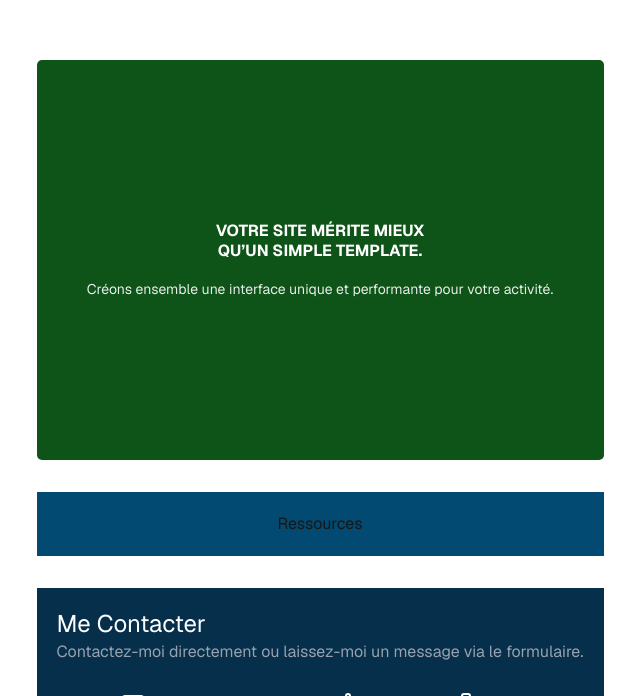
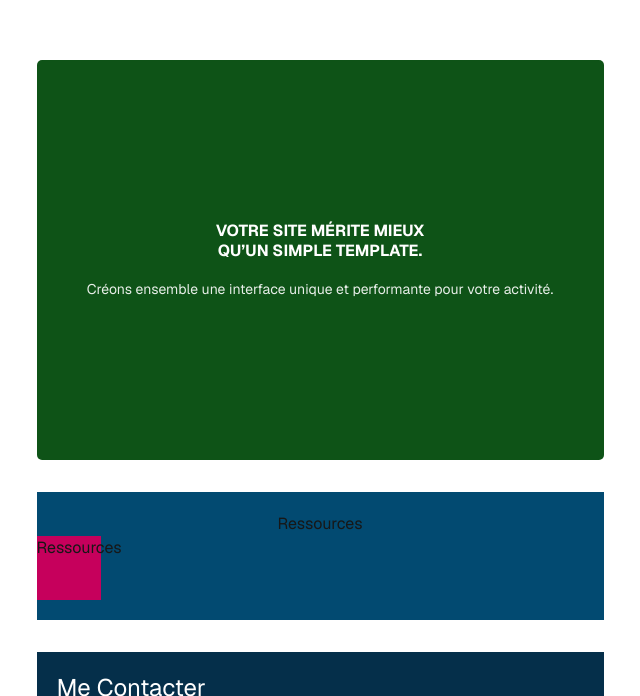
Before and after one commit to Halloween47/vitrine-2025, a Next.js app: page / in a window 1280 px wide. Shown: the part 104-800 px from the top of the page, without its empty margins (320-960 px from the left). Built offline with nearby package versions, Linux system fonts and the light colour scheme.

Commit message:
test Ressources version 2

```diff
--- /dev/null
+++ b/src/components/Ressources/Ressource.module.css
@@ -0,0 +1,3 @@
+#ressource {
+    padding: 20px 0px;
+}
--- /dev/null
+++ b/src/components/Ressources/Ressource.tsx
@@ -0,0 +1,9 @@
+import styles from './Ressource.module.css';
+
+export default function Ressource() {
+    return (
+      <section className=" bg-pink-700 dark:bg-pink-500 size-16 text-center p-[20px]" id={styles.ressources}>
+        Ressources
+      </section>
+    );
+  }
--- a/src/components/Ressources/Ressources.tsx
+++ b/src/components/Ressources/Ressources.tsx
@@ -1,9 +1,11 @@
+import Ressource from './Ressource';
 import styles from './Ressources.module.css';
 
 export default function Ressources() {
     return (
       <section className="bg-sky-900 w-full text-center p-[20px]" id={styles.ressources}>
         Ressources
+        <Ressource />
       </section>
     );
   }
```
